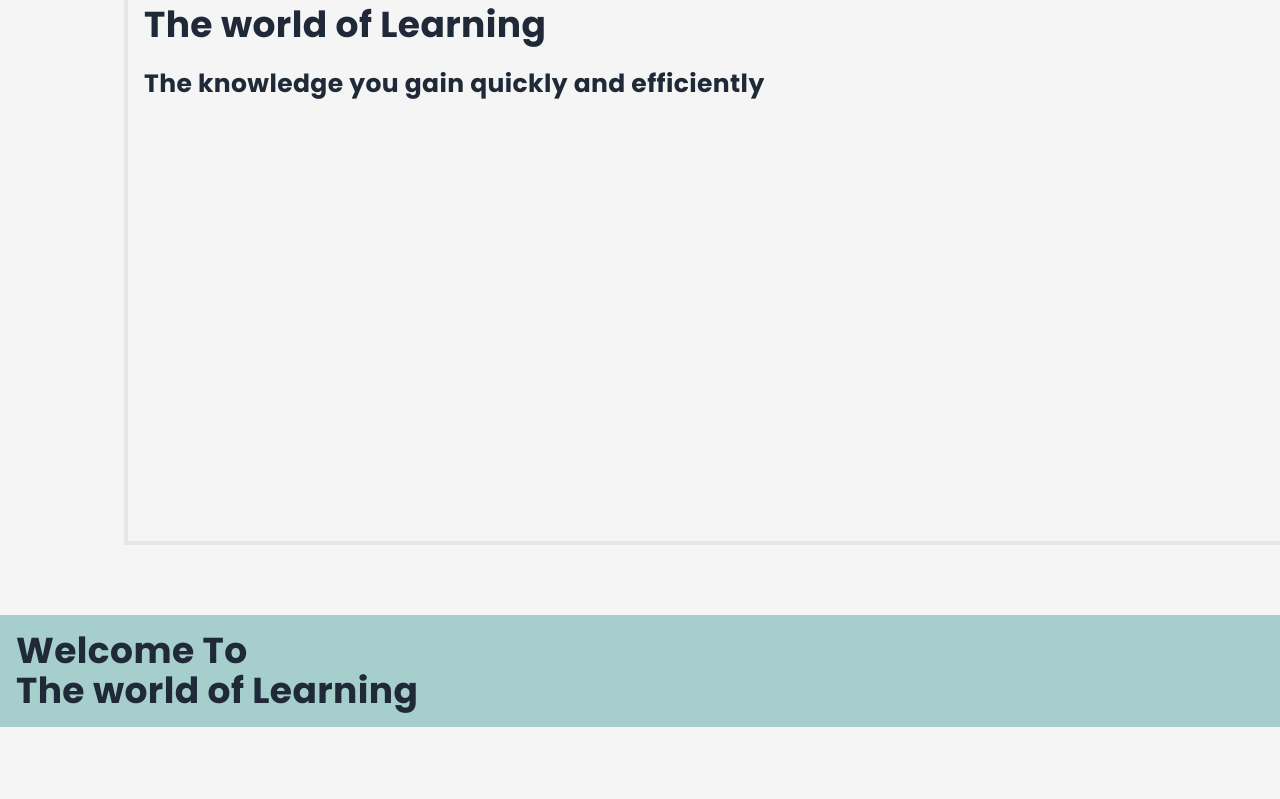
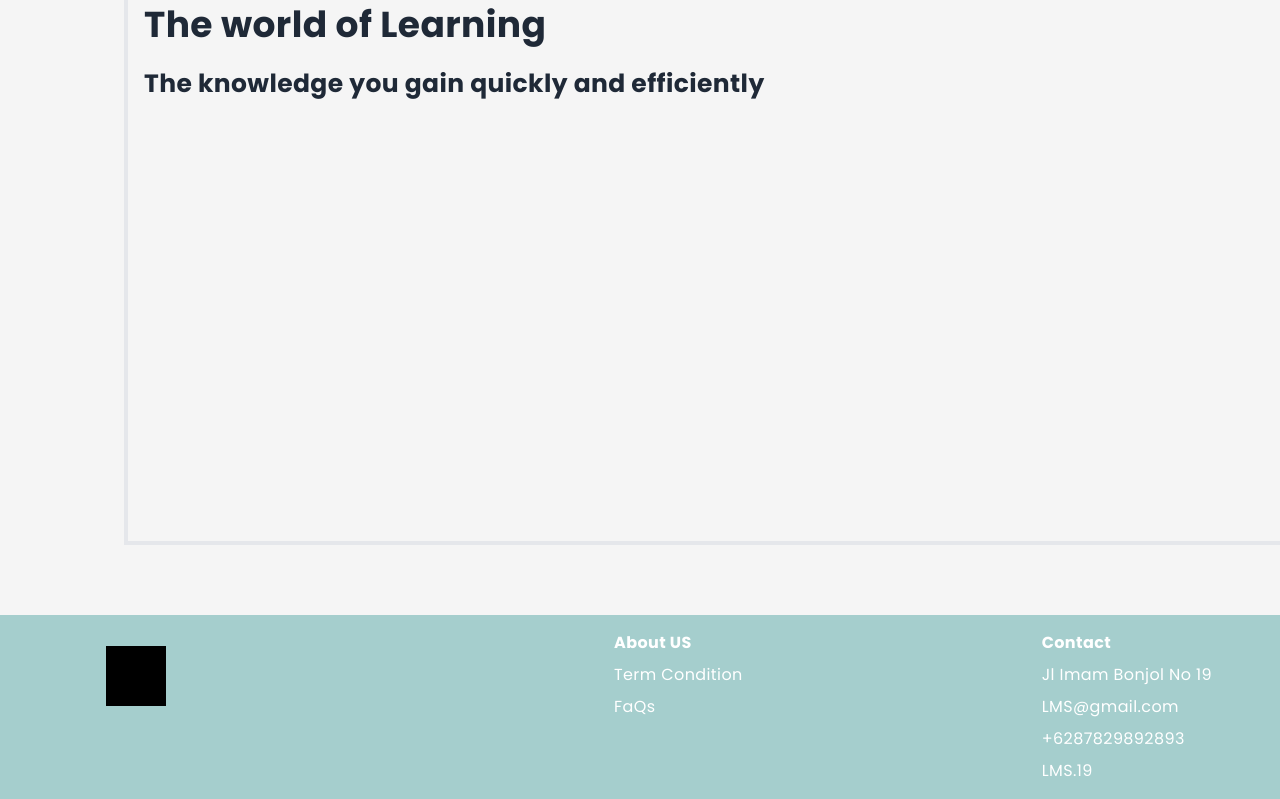
Before and after one commit to Capstone-Project-B12-LMS/frontend_capstone, a React (Create React App) app: page / in a window 1280 px wide. Shown: the part 625-1424 px from the top of the page. Before the commit the page ends 1352 px from the top, so only its background shows below. Built offline with nearby package versions, Linux system fonts and the light colour scheme.

Commit message:
add landing

```diff
--- /dev/null
+++ b/src/components/Footer.jsx
@@ -0,0 +1,31 @@
+const Footer = () => {
+    return(
+        <div className="relative">
+        <div className="absolute mt-[1150px]">
+        <div className="box-border  w-[1519px] p-4 bg-[#A5CECD]">
+        <div class="grid grid-rows-2 grid-flow-col gap-4 text-justify">
+  <div class="row-span-6 "><div className="absolute w-[60px] h-[60px] ml-[90px] mt-[15px] bg-[#000000]"></div>
+          </div>
+  <div class="row-span-6">
+  <div class="grid grid-rows-5 grid-flow-col gap-2 text-[#FFFFFF]">
+  <div ><strong>About US</strong></div>
+  <div >Term Condition</div>
+  <div >FaQs</div>
+  <div ></div>
+  <div ></div>
+  <div ><strong>Contact</strong></div>
+  <div >Jl Imam Bonjol No 19</div>
+  <div >LMS@gmail.com</div>
+  <div >+6287829892893</div>
+  <div >LMS.19</div>
+</div>
+  </div>
+</div>
+        </div>
+        </div>
+      </div>
+
+      )
+}
+
+export default Footer;
--- a/src/pages/Index.jsx
+++ b/src/pages/Index.jsx
@@ -1,5 +1,6 @@
 import Header from "../components/Header";
 import home from "../assets/img/home.png";
+import Footer from "../components/Footer";
 
 const Index = () => {
   return (
@@ -36,18 +37,7 @@ const Index = () => {
             </div>
           </div>
         </div>
-        <div className="">
-            <div className="relative">
-              <div className="absolute mt-[1150px]">
-              <div className="box-border  w-[1519px] p-4 bg-[#A5CECD]">
-
-              <h2>Welcome To </h2>
-                <h2>The world of Learning</h2>
-
-              </div>
-              </div>
-            </div>
-          </div>
+           <Footer />
       </body>
     </div>
   );
```
